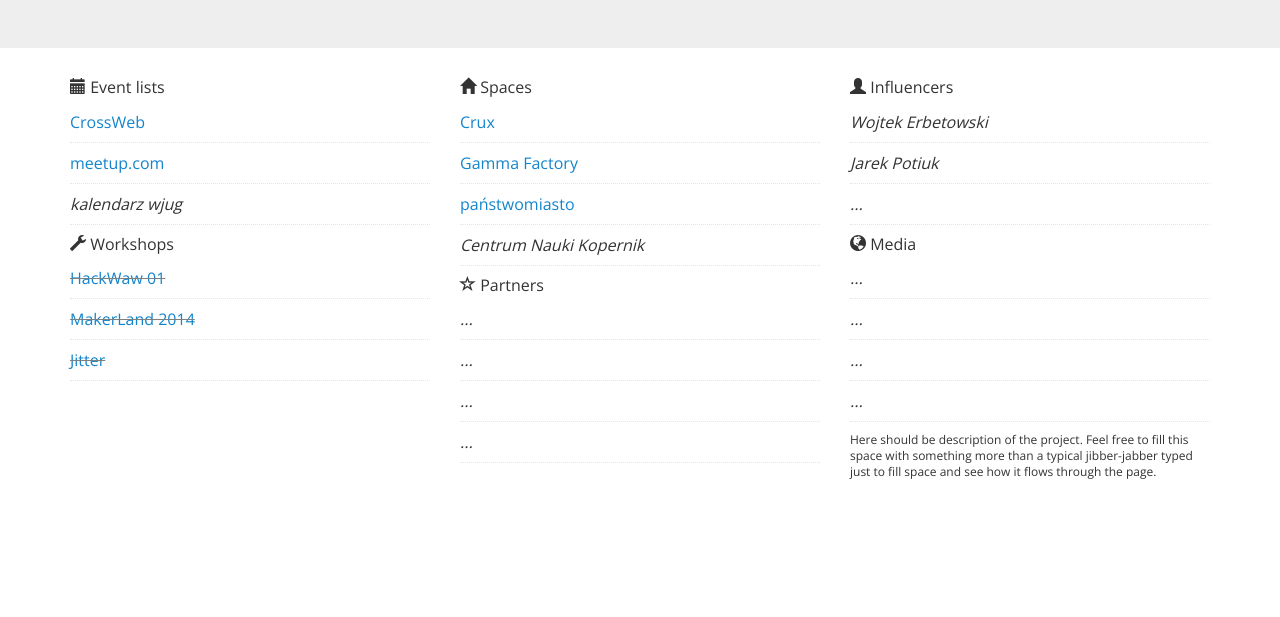
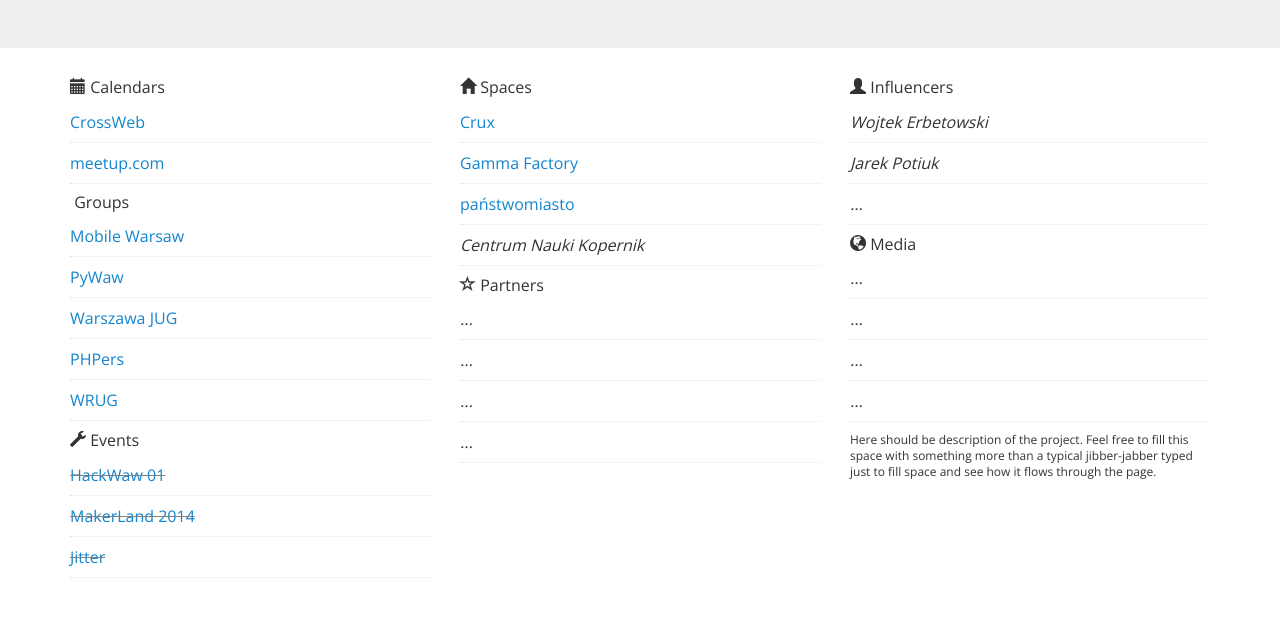
Before and after one commit to WarsawIO/warsaw.io, a plain HTML site: page index.html in a window 1280 px wide. Shown: the part 147-764 px from the top of the page. Drawn offline with nearby package versions, Linux system fonts and the light colour scheme.

Commit message:
Splitted to groups/workshops. Added some

```diff
--- a/index.html
+++ b/index.html
@@ -32,15 +32,24 @@
 
         <div class="container columned">
           <div class="keepblock">
-            <h2><span class="glyphicon glyphicon-calendar"></span> Event lists</h2>
+            <h2><span class="glyphicon glyphicon-calendar"></span> Calendars</h2>
             <ul>
               <li><a href="http://crossweb.pl/wydarzenia/?miasto=warszawa&amp;temat=wszystkie">CrossWeb</a></li>
               <li><a href="http://www.meetup.com/find/?allMeetups=true&amp;radius=100&amp;userFreeform=Warsaw&amp;mcId=c1032106&amp;sort=recommended&amp;eventFilter=mysugg">meetup.com</a></li>
-              <li><em>kalendarz wjug</em></li>
             </ul>
           </div>
           <div class="keepblock">
-            <h2><span class="glyphicon glyphicon-wrench"></span> Workshops</h2>
+            <h2><span class="glyphicon glyphicon-group"></span> Groups</h2>
+            <ul>
+              <li><span><a href="#">Mobile Warsaw</a></span></li>
+              <li><span><a href="#">PyWaw</a></span></li>
+              <li><span><a href="#">Warszawa JUG</a></span></li>
+              <li><span><a href="#">PHPers</a></span></li>
+              <li><span><a href="#">WRUG</a></span></li>
+            </ul>
+          </div>
+          <div class="keepblock">
+            <h2><span class="glyphicon glyphicon-wrench"></span> Events</h2>
             <ul>
               <li><span class="past-event"><a href="#">HackWaw 01</a></span></li>
               <li><span class="past-event"><a href="#">MakerLand 2014</a></span></li>
```
